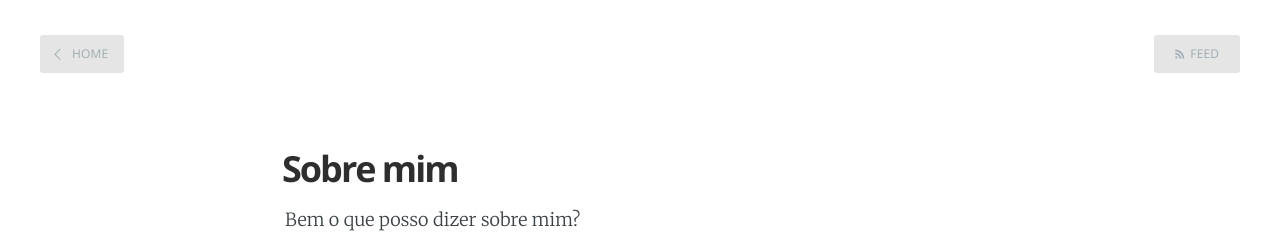
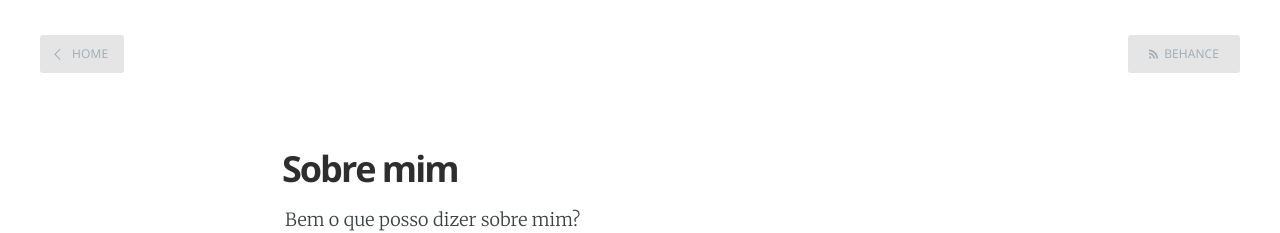
Before and after one commit to gkal19/blog, a Jekyll site: the page built from about.md, in a window 1280 px wide. Shown: the top 233 px of the page. Built offline with Jekyll 4.4.1, drawn with Linux system fonts in a browser that asks for light colours; nearby versions of some CDN libraries; emoji names are drawn with the system emoji font; comment, search, counter and statistics services are not loaded.

Commit message:
Update page.html

```diff
--- a/_layouts/page.html
+++ b/_layouts/page.html
@@ -6,7 +6,7 @@
 
 <nav class="main-nav clearfix">
     <a class="back-button icon-arrow-left" href="{{ site.baseurl }}">Home</a>
-    <a class="subscribe-button icon-feed" href="{{ site.baseurl }}feed.xml">FEED</a>
+    <a class="subscribe-button icon-feed" href="https://behance.net/gkal19">BEHANCE</a>
 </nav>
 
 
```
